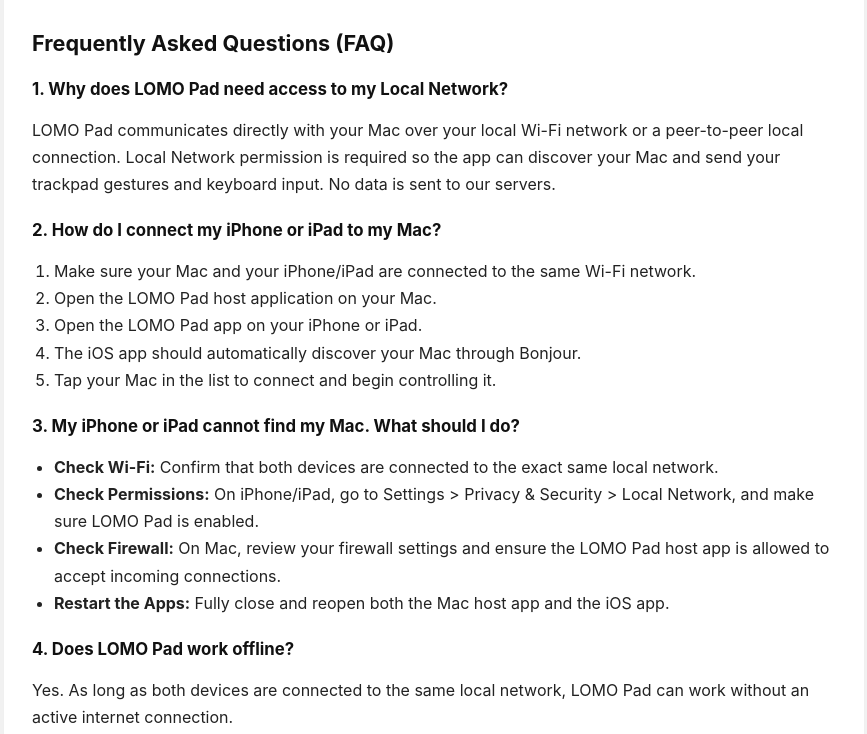
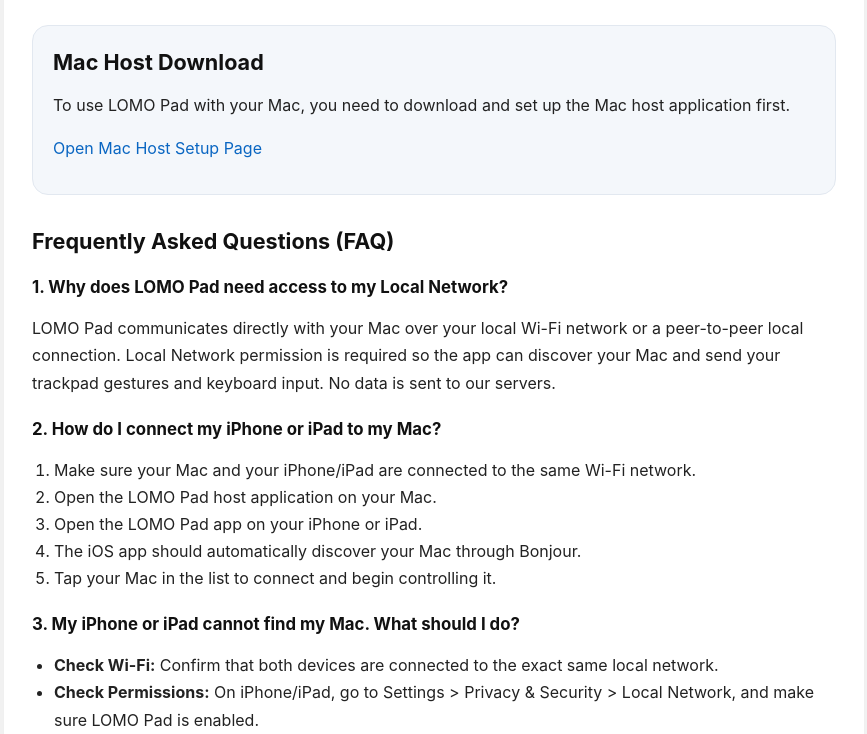
Before and after one commit to jikoolomo/lomo-apps-lomopad, a plain HTML site: page support.html in a window 1280 px wide. Shown: the part 241-975 px from the top of the page, without its empty margins (206-1073 px from the left). Drawn offline with Linux system fonts and the light colour scheme.

Commit message:
Update support.html

```diff
--- a/support.html
+++ b/support.html
@@ -73,12 +73,24 @@
       margin-bottom: 20px;
       font-size: 0.95rem;
     }
+    .quick-box {
+      margin-top: 28px;
+      padding: 22px 20px;
+      border-radius: 16px;
+      background: #f4f7fb;
+      border: 1px solid #e2e8f0;
+    }
+    .quick-box p {
+      margin-bottom: 10px;
+    }
   </style>
 </head>
 <body>
   <div class="container">
     <div class="card">
       <div class="nav">
+        <a href="./">Home</a> ·
+        <a href="./mac-host.html">Mac Host Setup</a> ·
         <a href="./privacy-policy.html">Privacy Policy</a>
       </div>
 
@@ -86,6 +98,16 @@
       <p class="meta">
         Welcome to LOMO Pad. This app turns your iPhone or iPad into a wireless trackpad and keyboard for your Mac over your local network.
       </p>
+
+      <div class="quick-box">
+        <h2 style="margin-top:0;">Mac Host Download</h2>
+        <p>
+          To use LOMO Pad with your Mac, you need to download and set up the Mac host application first.
+        </p>
+        <p>
+          <a href="./mac-host.html">Open Mac Host Setup Page</a>
+        </p>
+      </div>
 
       <h2>Frequently Asked Questions (FAQ)</h2>
 
@@ -133,6 +155,16 @@
           LOMO Pad는 iPhone 또는 iPad를 Mac용 무선 트랙패드 및 키보드처럼 사용할 수 있게 해주는 앱이다.
           모든 연결은 로컬 네트워크를 기반으로 이루어진다.
         </p>
+
+        <div class="quick-box">
+          <h2 style="margin-top:0;">Mac Host 다운로드</h2>
+          <p>
+            LOMO Pad를 Mac과 함께 사용하려면 먼저 Mac Host 앱을 다운로드하고 설정해야 한다.
+          </p>
+          <p>
+            <a href="./mac-host.html">Mac Host 설정 페이지 열기</a>
+          </p>
+        </div>
 
         <h2>자주 묻는 질문 (FAQ)</h2>
 
```
